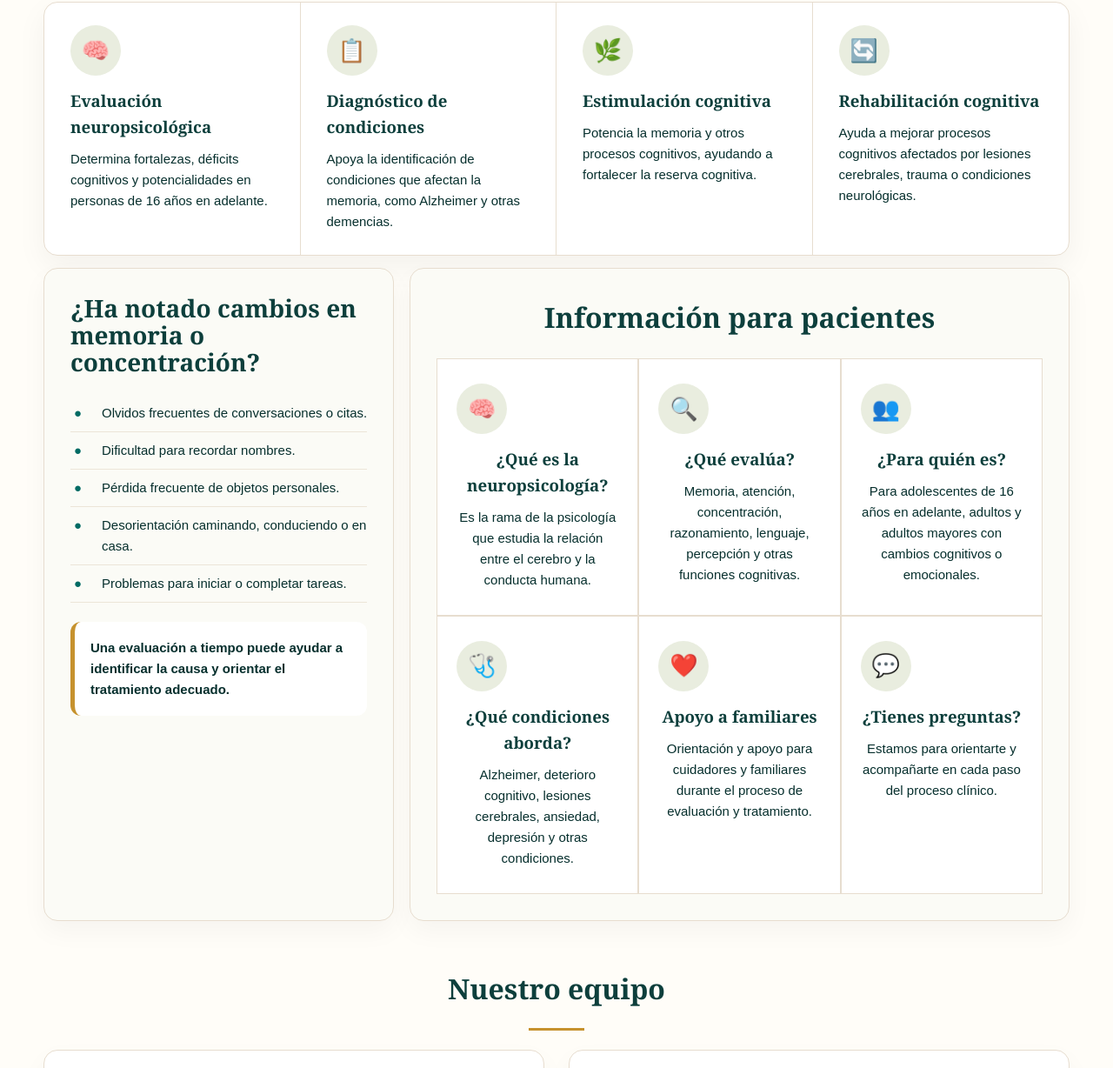
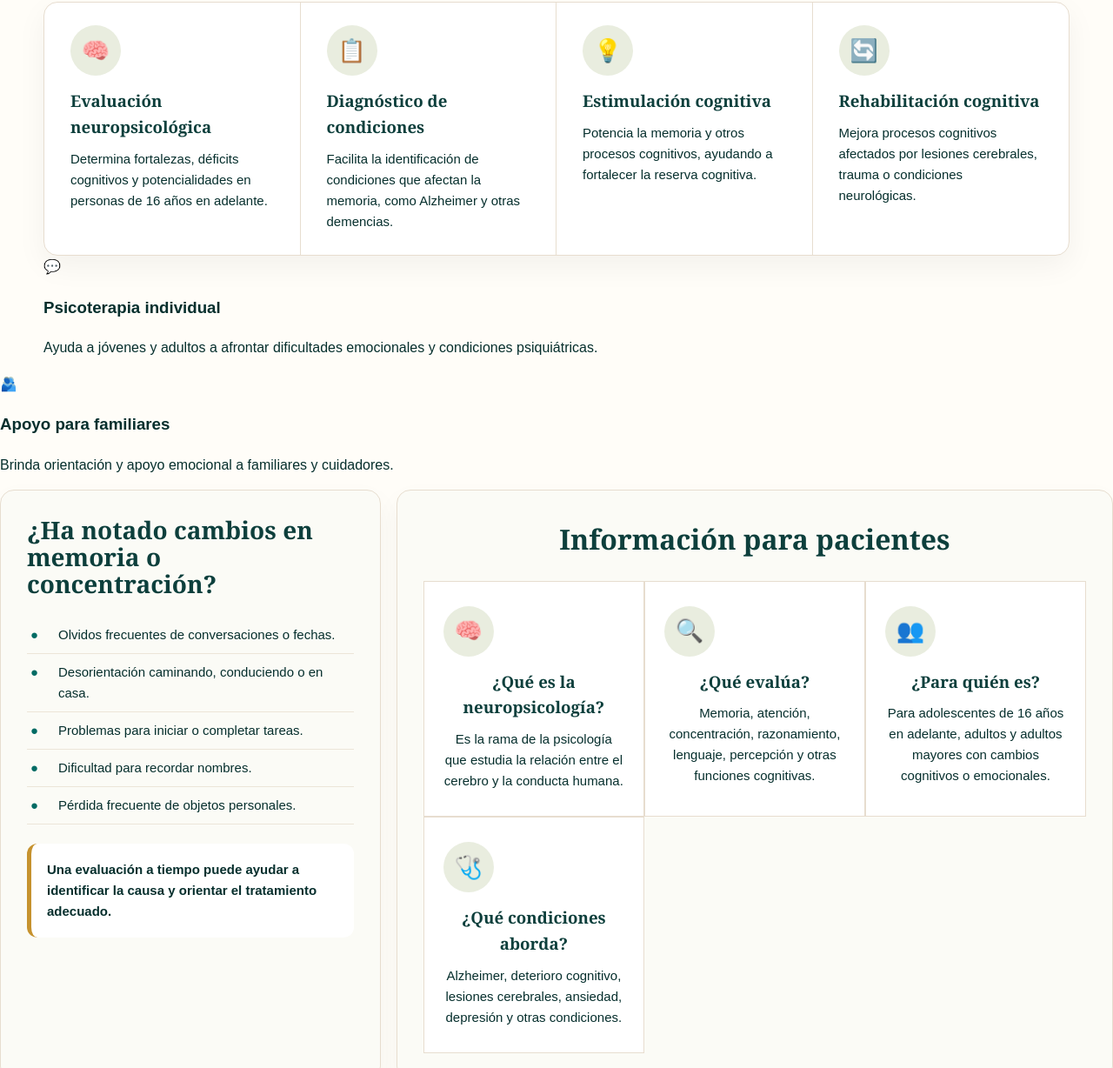
Before and after one commit to MetaCognitivaPR/MetaCognitiva, a plain HTML site: page index.html in a window 1280 px wide. Shown: the part 957-2185 px from the top of the page at 87% size. Drawn offline with Linux system fonts and the light colour scheme.

Commit message:
cambio a servicios

```diff
--- a/index.html
+++ b/index.html
@@ -79,11 +79,11 @@
           <article>
             <span>📋</span>
             <h3>Diagnóstico de condiciones</h3>
-            <p>Apoya la identificación de condiciones que afectan la memoria, como Alzheimer y otras demencias.</p>
+            <p>Facilita la identificación de condiciones que afectan la memoria, como Alzheimer y otras demencias.</p>
           </article>
 
           <article>
-            <span>🌿</span>
+            <span>💡</span>
             <h3>Estimulación cognitiva</h3>
             <p>Potencia la memoria y otros procesos cognitivos, ayudando a fortalecer la reserva cognitiva.</p>
           </article>
@@ -91,7 +91,21 @@
           <article>
             <span>🔄</span>
             <h3>Rehabilitación cognitiva</h3>
-            <p>Ayuda a mejorar procesos cognitivos afectados por lesiones cerebrales, trauma o condiciones neurológicas.</p>
+            <p>Mejora procesos cognitivos afectados por lesiones cerebrales, trauma o condiciones neurológicas.</p>
+          </article>
+        </div>
+
+        <article>
+            <span>💬</span>
+            <h3>Psicoterapia individual</h3>
+            <p>Ayuda a jóvenes y adultos a afrontar dificultades emocionales y condiciones psiquiátricas.</p>
+          </article>
+        </div>
+
+      <article>
+            <span>🫂</span>
+            <h3>Apoyo para familiares</h3>
+            <p>Brinda orientación y apoyo emocional a familiares y cuidadores.</p>
           </article>
         </div>
 
@@ -99,11 +113,11 @@
           <div class="symptoms-card">
             <h2>¿Ha notado cambios en memoria o concentración?</h2>
             <ul>
-              <li>Olvidos frecuentes de conversaciones o citas.</li>
+              <li>Olvidos frecuentes de conversaciones o fechas.</li>
+              <li>Desorientación caminando, conduciendo o en casa.</li>
+              <li>Problemas para iniciar o completar tareas.</li>
               <li>Dificultad para recordar nombres.</li>
               <li>Pérdida frecuente de objetos personales.</li>
-              <li>Desorientación caminando, conduciendo o en casa.</li>
-              <li>Problemas para iniciar o completar tareas.</li>
             </ul>
 
             <p class="highlight-note">
@@ -137,18 +151,6 @@
                 <span>🩺</span>
                 <h3>¿Qué condiciones aborda?</h3>
                 <p>Alzheimer, deterioro cognitivo, lesiones cerebrales, ansiedad, depresión y otras condiciones.</p>
-              </article>
-
-              <article>
-                <span>❤️</span>
-                <h3>Apoyo a familiares</h3>
-                <p>Orientación y apoyo para cuidadores y familiares durante el proceso de evaluación y tratamiento.</p>
-              </article>
-
-              <article>
-                <span>💬</span>
-                <h3>¿Tienes preguntas?</h3>
-                <p>Estamos para orientarte y acompañarte en cada paso del proceso clínico.</p>
               </article>
             </div>
           </div>
```
